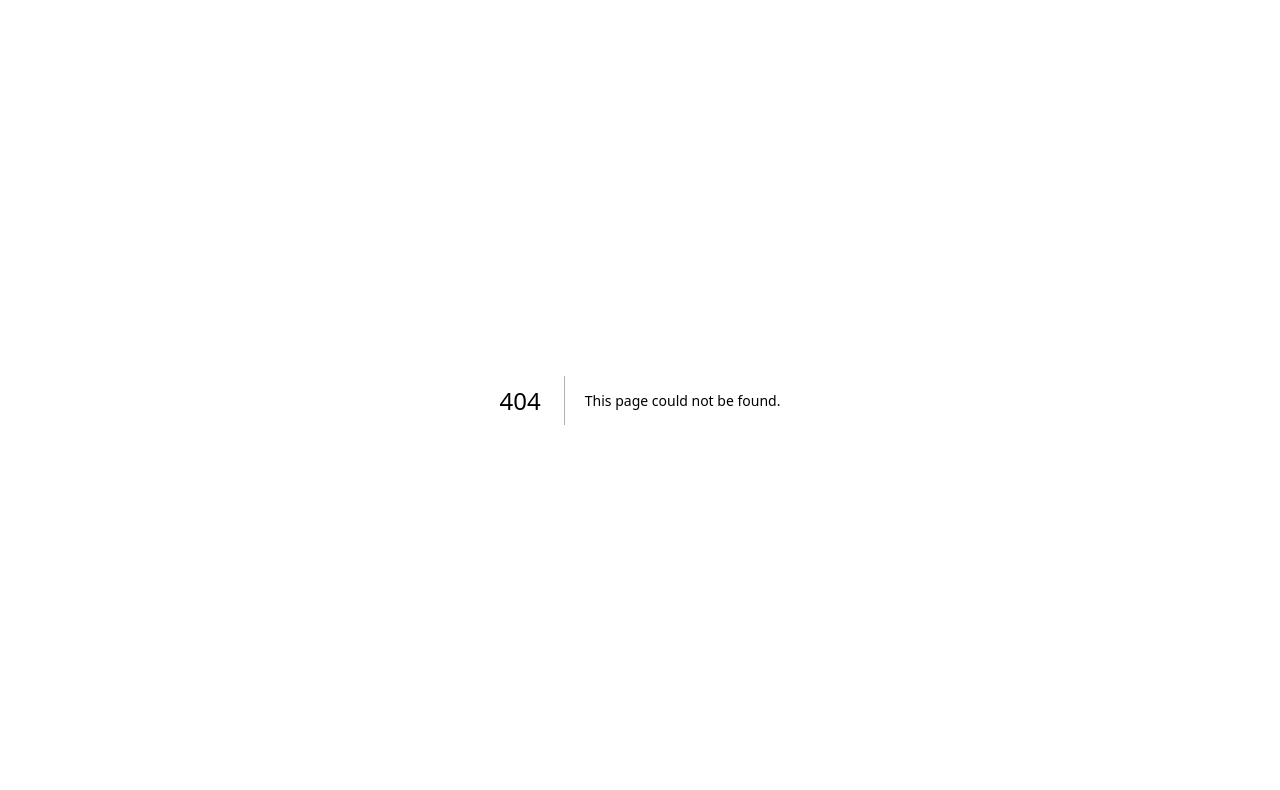
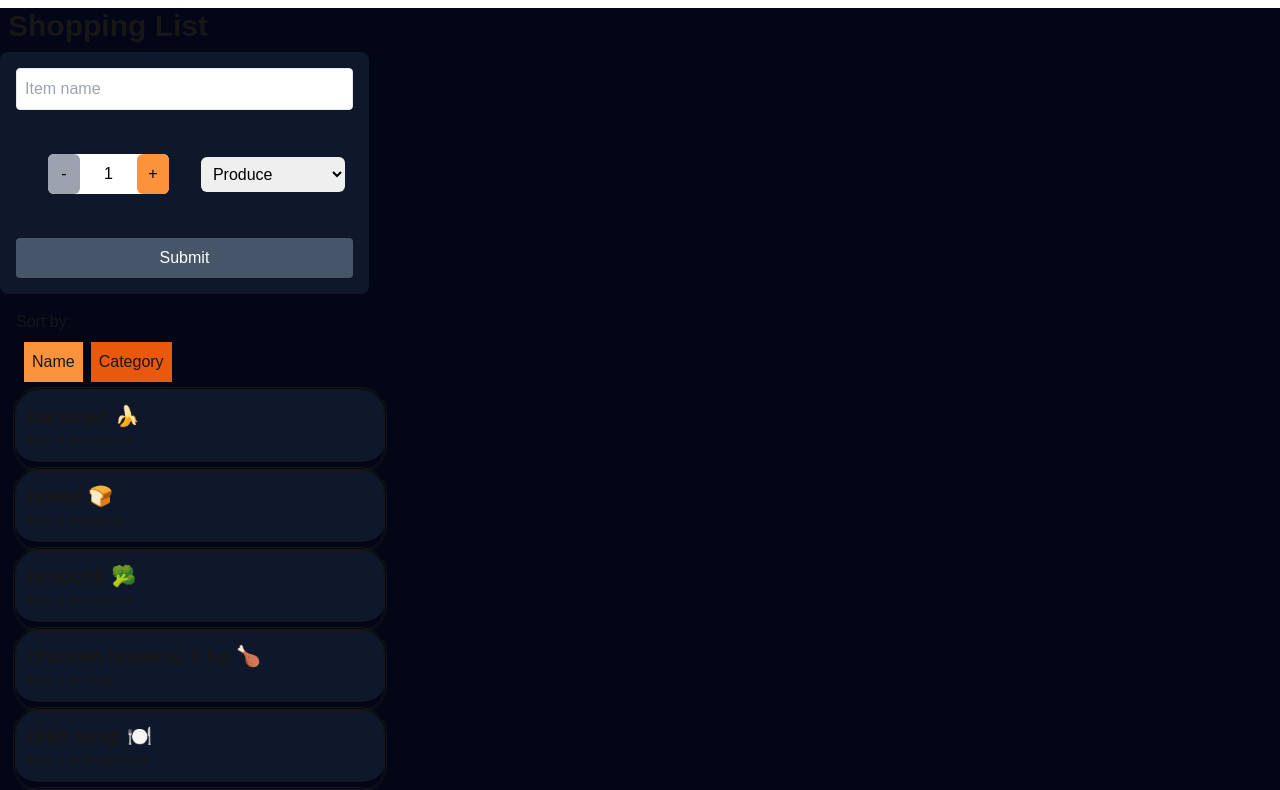
Before and after one commit to clowesait/cprg306-assignments, a Next.js app: page /week-7 in a window 1280 px wide. Before the commit this address had no page. Shown: the top 790 px of the page. Built offline with nearby package versions, Linux system fonts and the light colour scheme.

Commit message:
Completed week-7 assignment

```diff
--- a/app/page.js
+++ b/app/page.js
@@ -11,6 +11,7 @@ export default function Home() {
         <li><a href = "/week-4">Week 4</a></li>
         <li><a href = "/week-5">Week 5</a></li>
         <li><a href = "/week-6">Week 6</a></li>
+        <li><a href = "/week-7">Week 7</a></li>
       </ul>
     </main>
   );
--- /dev/null
+++ b/app/week-7/item-list.js
@@ -0,0 +1,54 @@
+"use client";
+
+import { useState } from "react";
+import Item from "./item";
+
+export default function ItemList({ items }) {
+  // useState hook to store the current sort method
+  const [sortBy, setSortBy] = useState("name");
+  // Sorts the items in a shallow copy of the items array. -1 means a should come before b, 0 means a and b are equal, and 1 means a should come after b.
+  // If sortBy is equal to name, it sorts the items by name. If the sortBy is equal to category, it sorts the items by category.
+  const sortedItems = [...items].sort((a, b) => {
+    if (sortBy === "name") {
+      if (a.name.toLowerCase() > b.name.toLowerCase()) {
+        return 1;
+      } else if(a.name.toLowerCase() === b.name.toLowerCase()){
+        return 0;
+      } else {
+        return -1;
+      }
+    }
+    else{
+      if (a.category.toLowerCase() > b.category.toLowerCase()) {
+        return 1;
+      } else if(a.category.toLowerCase() === b.category.toLowerCase()){
+        return 0;
+      } else {
+        return -1;
+      }
+    }
+  });
+
+  return (
+    // Returns the buttons for sorting by name or category, and a list of items sorted by the selected sort method
+    <div className="p-2 m-2 space-y-2 max-w-sm">
+      <h2>Sort by:</h2>
+      <button onClick={() => setSortBy("name")} className={`${sortBy === "name" ? "bg-orange-400" : "bg-orange-600"} p-2 m-2`}>
+        Name
+      </button>
+      <button onClick={() => setSortBy("category")} className={`${sortBy === "category" ? "bg-orange-400" : "bg-orange-600"} p-2`}>
+        Category
+      </button>
+      <ul>
+        {sortedItems.map(item => (
+          <Item
+          key={item.name}
+          name={item.name}
+          quantity={item.quantity}
+          category={item.category}
+          />
+        ))}
+      </ul>
+    </div>
+  );
+}
--- /dev/null
+++ b/app/week-7/item.js
@@ -0,0 +1,14 @@
+// functional component that destructures the props object to get the name, quantity, and category of the item and returns a li element for each item in the list
+
+function Item(props) {
+    const { name, quantity, category } = props;
+
+    return (
+      <li className="p-3 border-b-8 rounded-3xl outline-double border-slate-950 bg-slate-900">
+        <div className="font-bold text-xl">{name}</div>
+        <div className="text-sm">Buy {quantity} in {category}</div>
+      </li>
+    );
+  }
+
+  export default Item;
--- /dev/null
+++ b/app/week-7/items.json
@@ -0,0 +1,74 @@
+[
+    {
+      "id": "1h2GJKH12gkHG31h1H",
+      "name": "milk, 4 L 🥛",
+      "quantity": 1,
+      "category": "dairy"
+    },
+    {
+      "id": "2KJH3k2j3H1k2J3K1H",
+      "name": "bread 🍞",
+      "quantity": 2,
+      "category": "bakery"
+    },
+    {
+      "id": "3h2KJH3k2j3H1k2J3",
+      "name": "eggs, dozen 🥚",
+      "quantity": 2,
+      "category": "dairy"
+    },
+    {
+      "id": "4k2J3K1H2GJKH12gk",
+      "name": "bananas 🍌",
+      "quantity": 6,
+      "category": "produce"
+    },
+    {
+      "id": "5H1h1H2KJH3k2j3H",
+      "name": "broccoli 🥦",
+      "quantity": 3,
+      "category": "produce"
+    },
+    {
+      "id": "6H1k2J3K1H2GJKH1",
+      "name": "chicken breasts, 1 kg 🍗",
+      "quantity": 1,
+      "category": "meat"
+    },
+    {
+      "id": "7gkHG31h1H2KJH3k",
+      "name": "pasta sauce 🍝",
+      "quantity": 3,
+      "category": "canned goods"
+    },
+    {
+      "id": "8j3H1k2J3K1H2GJK",
+      "name": "spaghetti, 454 g 🍝",
+      "quantity": 2,
+      "category": "dry goods"
+    },
+    {
+      "id": "9H12gkHG31h1H2KJ",
+      "name": "toilet paper, 12 pack 🧻",
+      "quantity": 1,
+      "category": "household"
+    },
+    {
+      "id": "10H3k2j3H1k2J3K1",
+      "name": "paper towels, 6 pack",
+      "quantity": 1,
+      "category": "household"
+    },
+    {
+      "id": "11k2J3K1H2GJKH12",
+      "name": "dish soap 🍽️",
+      "quantity": 1,
+      "category": "household"
+    },
+    {
+      "id": "12GJKH12gkHG31h1",
+      "name": "hand soap 🧼",
+      "quantity": 4,
+      "category": "household"
+    }
+  ]
--- /dev/null
+++ b/app/week-7/new-item.js
@@ -0,0 +1,79 @@
+"use client";
+
+import { useState } from "react";
+
+export default function NewItem({ onAddItem }) {
+    // constants for name, quantity, and category. set functions to update values
+    const [name, setName] = useState("");
+    const [quantity, setQuantity] = useState(1);
+    const [category, setCategory] = useState("Produce");
+
+    // increment function that's called when button clicked. uses Setquantity function to update usestate value if current value isn't larger than 20
+    const increment = () => {
+        setQuantity(quantity => {
+            if (quantity < 20) {
+                return quantity + 1;
+            } else {
+                return quantity
+            }
+        });
+    };
+
+    // decrement function that's called when button clicked. uses Setquantity function to update usestate value if current value isn't smaller than 1
+    const decrement = () => {
+        setQuantity(quantity => {
+            if (quantity > 1) {
+                return quantity - 1;
+            } else{
+                return quantity;
+            }
+        });
+    };
+
+    // function that's called when form is submitted. alerts the user with the item name, quantity, and category. resets the name, quantity, and category to default values
+    const handleSubmit = (event) => {
+        //prevents the page from refreshing
+        event.preventDefault();
+        //creates random id for item
+        const item = { id: crypto.randomUUID(), name, quantity, category };
+        onAddItem(item);
+        setName("");
+        setQuantity(1);
+        setCategory("Produce");
+    };
+
+    return (
+            <form onSubmit={handleSubmit} className="bg-slate-900 p-4 max-w-fit rounded-lg space-y-4">
+
+                <label>
+                    <input type="text" placeholder="Item name" value={name} onChange={(event) => setName(event.target.value)} required className="border w-full p-2 rounded text-black"/>
+                </label>
+
+                <div className="flex items-center space-x-4">
+                    <div className="flex items-center space-x-2 px-2 py-1 rounded-md">
+                            <div className="flex justify-center m-6 bg-white w-full text-black rounded-md">
+                                <button type="button" onClick={decrement} className="w-8 mr-4 rounded-md bg-orange-400 text-black hover:bg-orange-600 disabled:bg-gray-400" disabled={quantity == 1}>-</button>
+                                <span className="m-2">{quantity}</span>
+                                <button type="button" onClick={increment} className="w-8 ml-4 rounded-md bg-orange-400 text-black hover:bg-orange-600 disabled:bg-gray-400" disabled={quantity == 20}>+</button>
+                            </div>
+
+                            <select value={category} onChange={(event) => setCategory(event.target.value)} className="p-2 rounded-md text-black">
+                                <option value="Produce">Produce</option>
+                                <option value="Dairy">Dairy</option>
+                                <option value="Bakery">Bakery</option>
+                                <option value="Meat">Meat</option>
+                                <option value="Frozen Foods">Frozen Foods</option>
+                                <option value="Canned Goods">Canned Goods</option>
+                                <option value="Dry Goods">Dry Goods</option>
+                                <option value="Beverages">Beverages</option>
+                                <option value="Snacks">Snacks</option>
+                                <option value="Household">Household</option>
+                                <option value="Other">Other</option>
+                            </select>
+                    </div>
+                </div>
+
+                <button type="submit" className="p-2 w-full bg-slate-600 text-white rounded hover:bg-orange-600">Submit</button>
+            </form>
+    );
+}
--- /dev/null
+++ b/app/week-7/page.js
@@ -0,0 +1,20 @@
+"use client";
+import { useState } from "react";
+import ItemList from "./item-list";
+import NewItem from "./new-item";
+import itemsData from "./items.json";
+
+export default function Page(){
+  const [items, setItems] = useState(itemsData);
+
+  const handleAddItem = (item) => {
+    setItems([...items, item]);
+  };
+  return (
+    <main className=" bg-slate-950">
+      <h1 className="text-3xl font-bold m-2">Shopping List</h1>
+      <NewItem onAddItem={handleAddItem} />
+      <ItemList items={items}/>
+    </main>
+  );
+}
```
